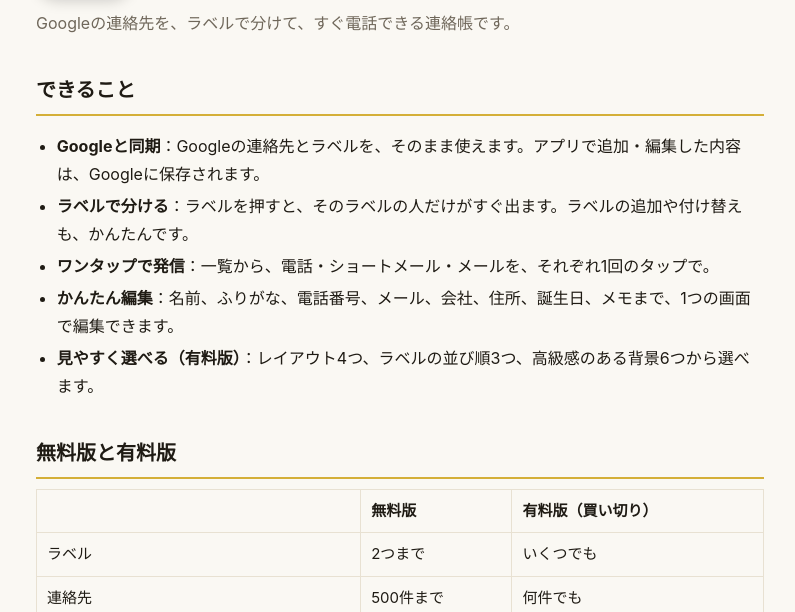
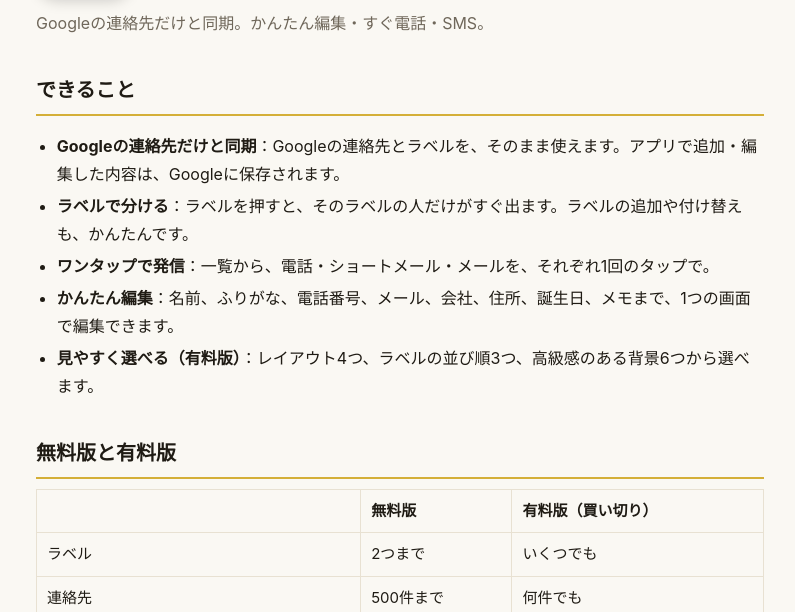
Before and after one commit to happy-apps-lab/happy-apps-lab.github.io, a plain HTML site: page label-douki/index.html in a window 1280 px wide. Shown: the part 188-800 px from the top of the page, without its empty margins (240-1035 px from the left). Drawn offline with Linux system fonts and the light colour scheme.

Commit message:
Add files via upload

```diff
--- a/label-douki/index.html
+++ b/label-douki/index.html
@@ -1,16 +1,16 @@
 <!doctype html>
 <html lang="ja"><head><meta charset="utf-8"><meta name="viewport" content="width=device-width,initial-scale=1">
 <title>ラベル同期連絡帳 for Google Contacts</title>
-<meta name="description" content="Googleの連絡先とラベルをそのまま使える、iPhoneの連絡帳アプリ。ラベルで分けて、ワンタップで電話・メッセージ・メール。">
+<meta name="description" content="Googleの連絡先だけと同期する、iPhoneの連絡帳アプリ。かんたん編集、ラベル分け、ワンタップで電話・SMS・メール。">
 <link rel="stylesheet" href="../style.css"></head><body>
 <header><div class="wrap"><a class="brand" href="../">Happy <span>Apps</span> Lab</a><nav><a href="privacy.html">プライバシー</a><a href="support.html">サポート</a></nav></div></header>
 <main><div class="wrap">
 <div class="hero"><img src="icon.png" alt="アプリのアイコン"><div><h1>ラベル同期連絡帳<br><small style="font-size:17px;color:var(--sub)">for Google Contacts</small></h1></div></div>
-<p class="lead">Googleの連絡先を、ラベルで分けて、すぐ電話できる連絡帳です。</p>
+<p class="lead">Googleの連絡先だけと同期。かんたん編集・すぐ電話・SMS。</p>
 
 <h2>できること</h2>
 <ul>
-<li><b>Googleと同期</b>：Googleの連絡先とラベルを、そのまま使えます。アプリで追加・編集した内容は、Googleに保存されます。</li>
+<li><b>Googleの連絡先だけと同期</b>：Googleの連絡先とラベルを、そのまま使えます。アプリで追加・編集した内容は、Googleに保存されます。</li>
 <li><b>ラベルで分ける</b>：ラベルを押すと、そのラベルの人だけがすぐ出ます。ラベルの追加や付け替えも、かんたんです。</li>
 <li><b>ワンタップで発信</b>：一覧から、電話・ショートメール・メールを、それぞれ1回のタップで。</li>
 <li><b>かんたん編集</b>：名前、ふりがな、電話番号、メール、会社、住所、誕生日、メモまで、1つの画面で編集できます。</li>
```
